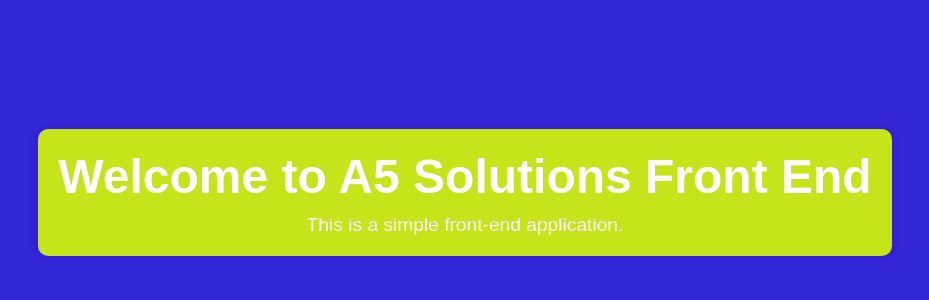
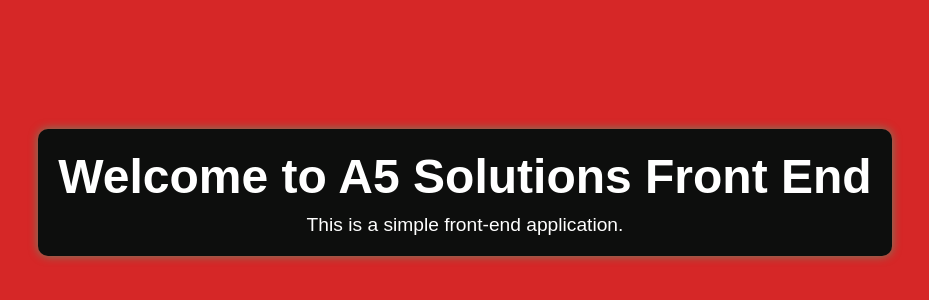
Before and after one commit to fernandoalencar67/nodefrontend, a website: page index.html in a window 1280 px wide. Shown: the part 208-508 px from the top of the page, without its empty margins (175-1104 px from the left). Drawn offline with Linux system fonts and the light colour scheme.

Commit message:
Update index.hmtl with new joajs

```diff
--- a/index.html
+++ b/index.html
@@ -12,16 +12,16 @@
             justify-content: center;
             align-items: center;
             height: 100vh;
-            background-color: #3327d6; /* Black background */
+            background-color: #d62727; /* Black background */
             color: #fff; /* White text */
             font-family: Arial, sans-serif;
         }
         .container {
             text-align: center;
-            background-color: #c6e41a; /* Red background */
+            background-color: #0d0e0d; /* Red background */
             padding: 20px;
             border-radius: 10px;
-            box-shadow: 0 0 10px rgba(53, 4, 231, 0.5);
+            box-shadow: 0 0 10px rgba(4, 231, 163, 0.5);
         }
         h1 {
             margin: 0;
```
